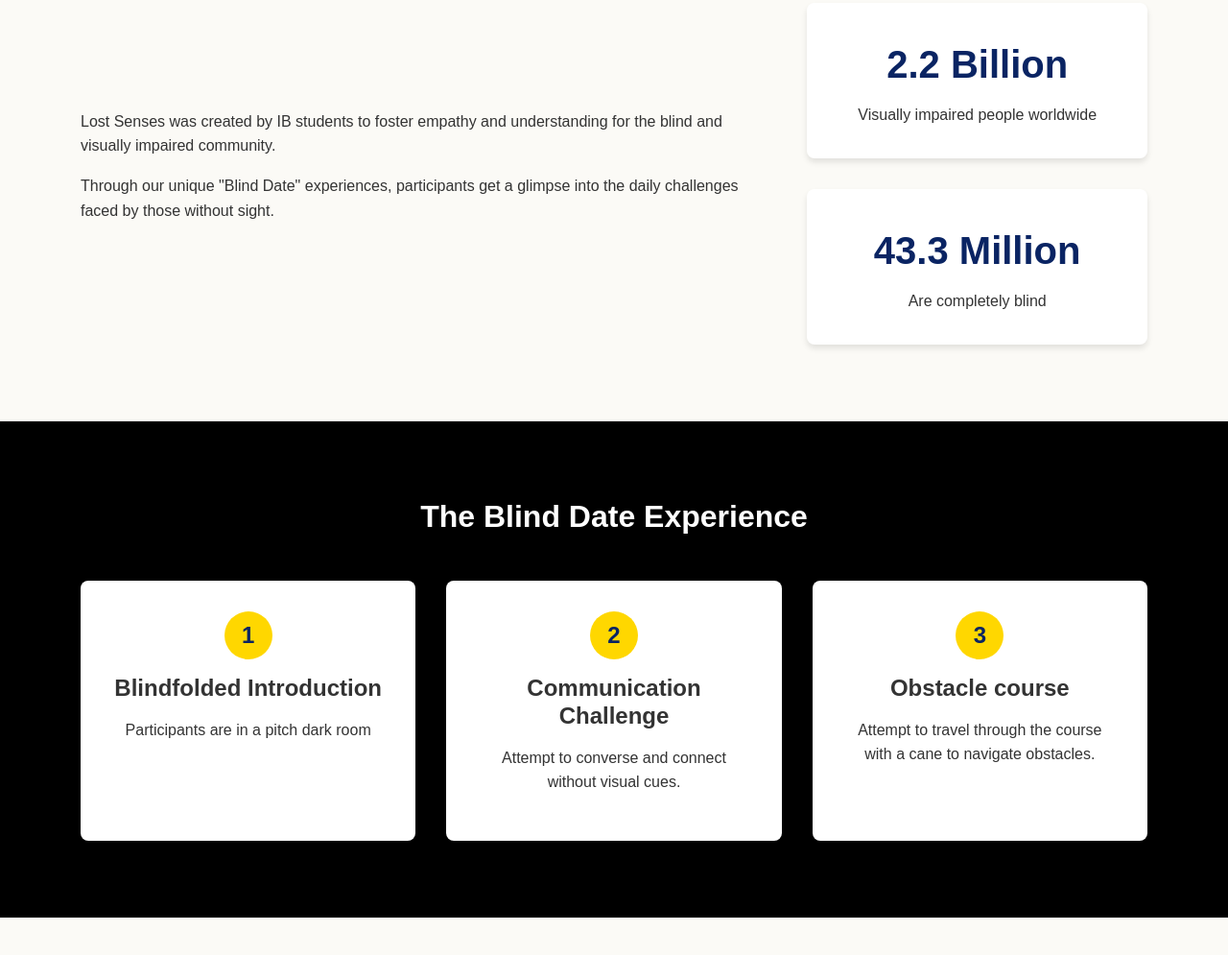
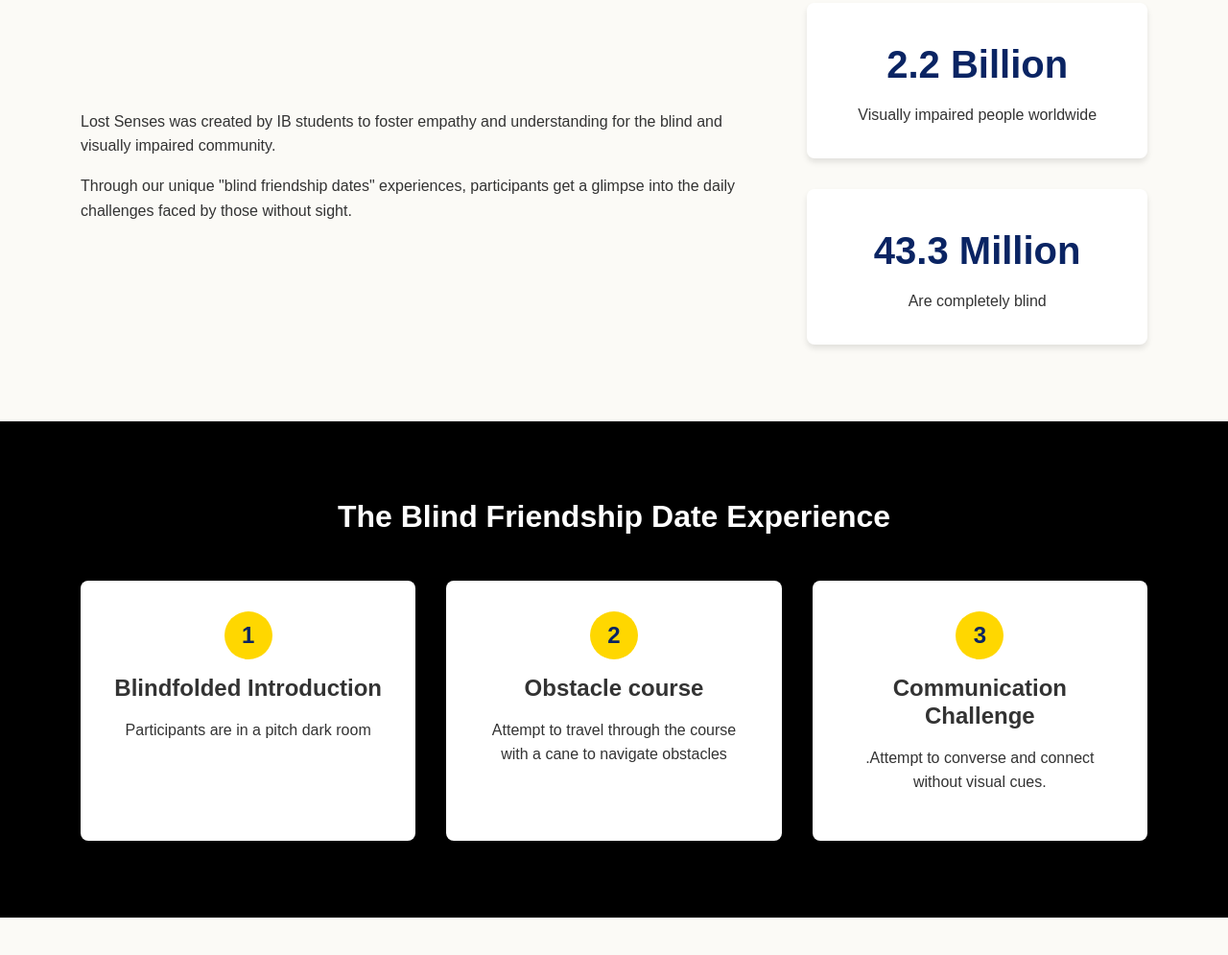
Before and after one commit to Beensauce/Lost-senses--Cas-project, a plain HTML site: page index.html in a window 1280 px wide. Shown: the part 947-1942 px from the top of the page at 96% size. Drawn offline with Linux system fonts and the light colour scheme.

```diff
--- a/index.html
+++ b/index.html
@@ -28,7 +28,7 @@
     <header class="hero" id="home">
         <div class="container">\
             <h1>Experience the World Without Sight</h1>
-            <p>Our "Blind Date" initiative helps sighted individuals understand the challenges of blindness through immersive experiences.</p>
+            <p>Our "Blind friendship date" initiative helps sighted individuals understand the challenges of blindness through immersive experiences.</p>
             <a href="#signup" class="btn">Join an Experience</a>
         </div>
     </header>
@@ -40,7 +40,7 @@
             <div class="about-content">
                 <div class="about-text">
                     <p>Lost Senses was created by IB students to foster empathy and understanding for the blind and visually impaired community.</p>
-                    <p>Through our unique "Blind Date" experiences, participants get a glimpse into the daily challenges faced by those without sight.</p>
+                    <p>Through our unique "blind friendship dates" experiences, participants get a glimpse into the daily challenges faced by those without sight.</p>
                 </div>
                 <div class="stats">
                     <div class="stat-item">
@@ -59,7 +59,7 @@
     <!-- Experience Section -->
     <section id="experience" class="section dark-section">
         <div class="container">
-            <h2 class="black-head">The Blind Date Experience</h2>
+            <h2 class="black-head">The Blind Friendship Date Experience</h2>
             <div class="experience-steps">
                 <div class="step">
                     <div class="step-number">1</div>
@@ -68,13 +68,13 @@
                 </div>
                 <div class="step">
                     <div class="step-number">2</div>
-                    <h3>Communication Challenge</h3>
-                    <p>Attempt to converse and connect without visual cues.</p>
+                    <h3>Obstacle course</h3>
+                    <p>Attempt to travel through the course with a cane to navigate obstacles</p>
                 </div>
                 <div class="step">
                     <div class="step-number">3</div>
-                    <h3>Obstacle course</h3>
-                    <p>Attempt to travel through the course with a cane to navigate obstacles.</p>
+                    <h3>Communication Challenge</h3>
+                    <p>.Attempt to converse and connect without visual cues.</p>
                 </div>
             </div>
         </div>
```
